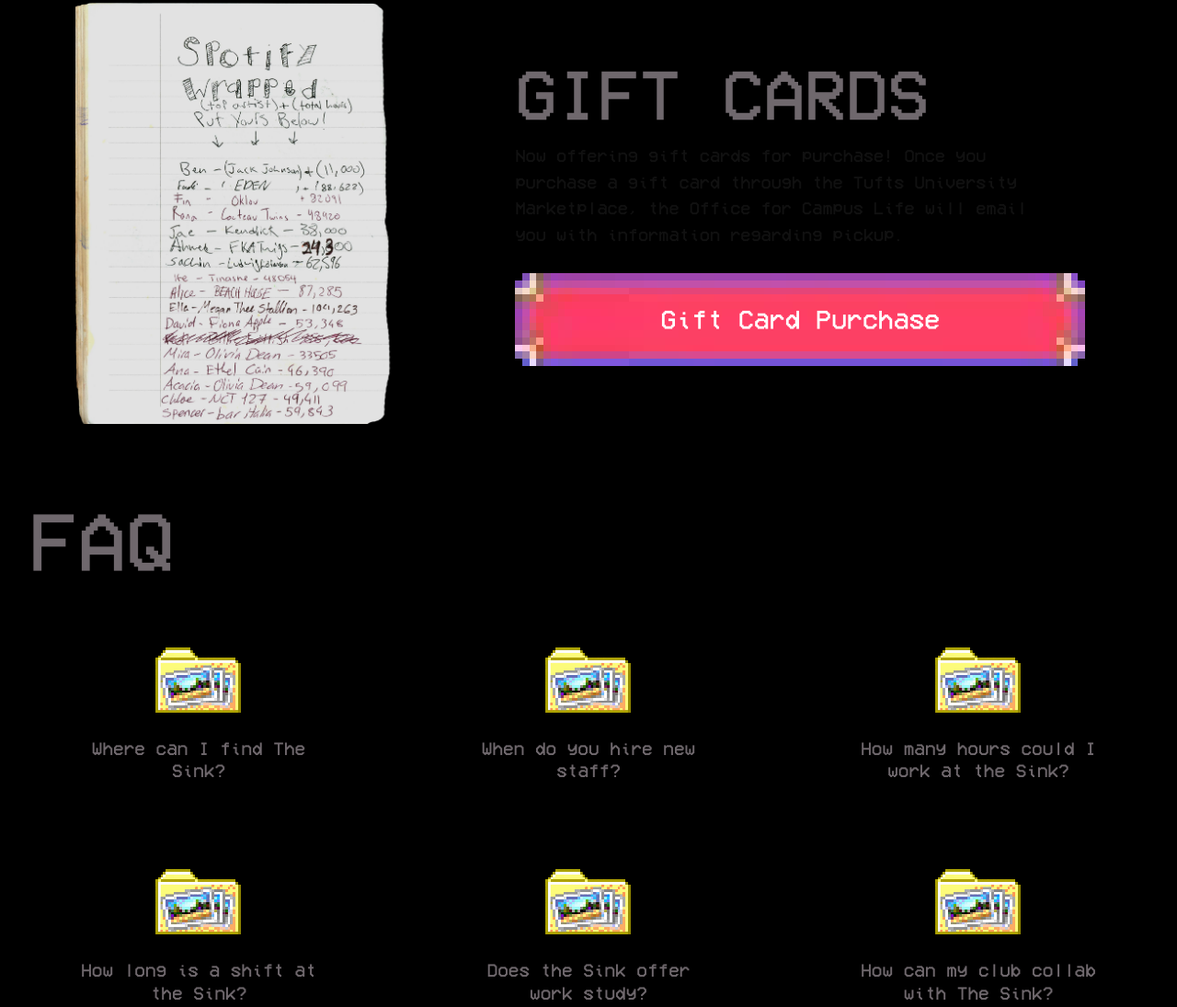
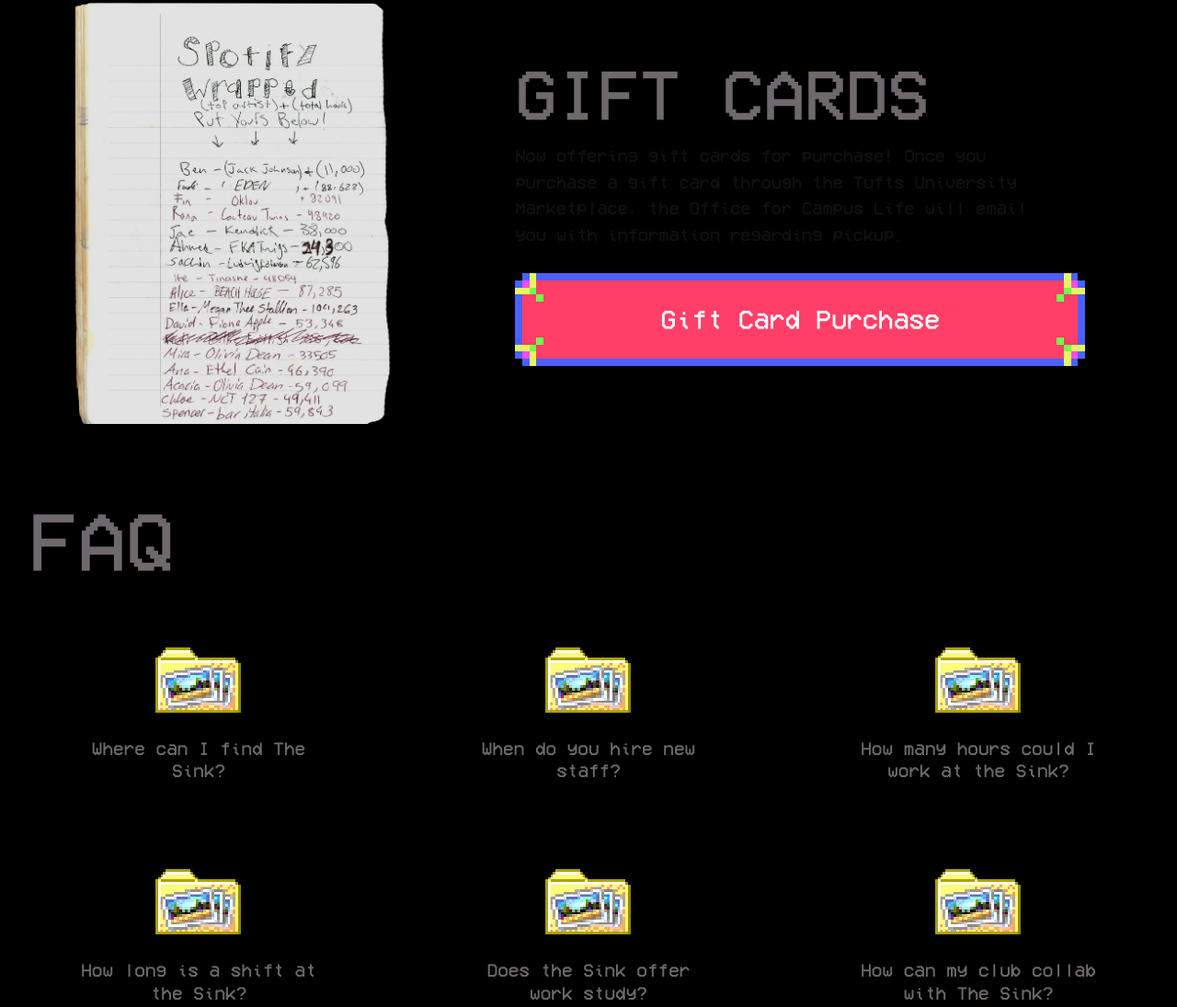
Before and after one commit to fazra01/sink_website, a plain HTML site: page about.html in a window 1280 px wide. Shown: the part 2197-3292 px from the top of the page at 92% size. Drawn offline with Linux system fonts and the light colour scheme; a web font is replaced by a local one.

Commit message:
update button

```diff
--- a/about.html
+++ b/about.html
@@ -350,7 +350,7 @@
 
       padding: 0 45px;
 
-      background-image: url("images/pink-button-wide-shorter.webp");
+      background-image: url("images/pink-button-wide-shorter.png");
       background-repeat: no-repeat;
       background-position: center;
       background-size: 100% 100%;
```
Also changed, not shown: contact.html (+1 -1 lines), images/pink-button-wide-shorter.png (added), images/pink-button-wide-shorter.webp (deleted).
